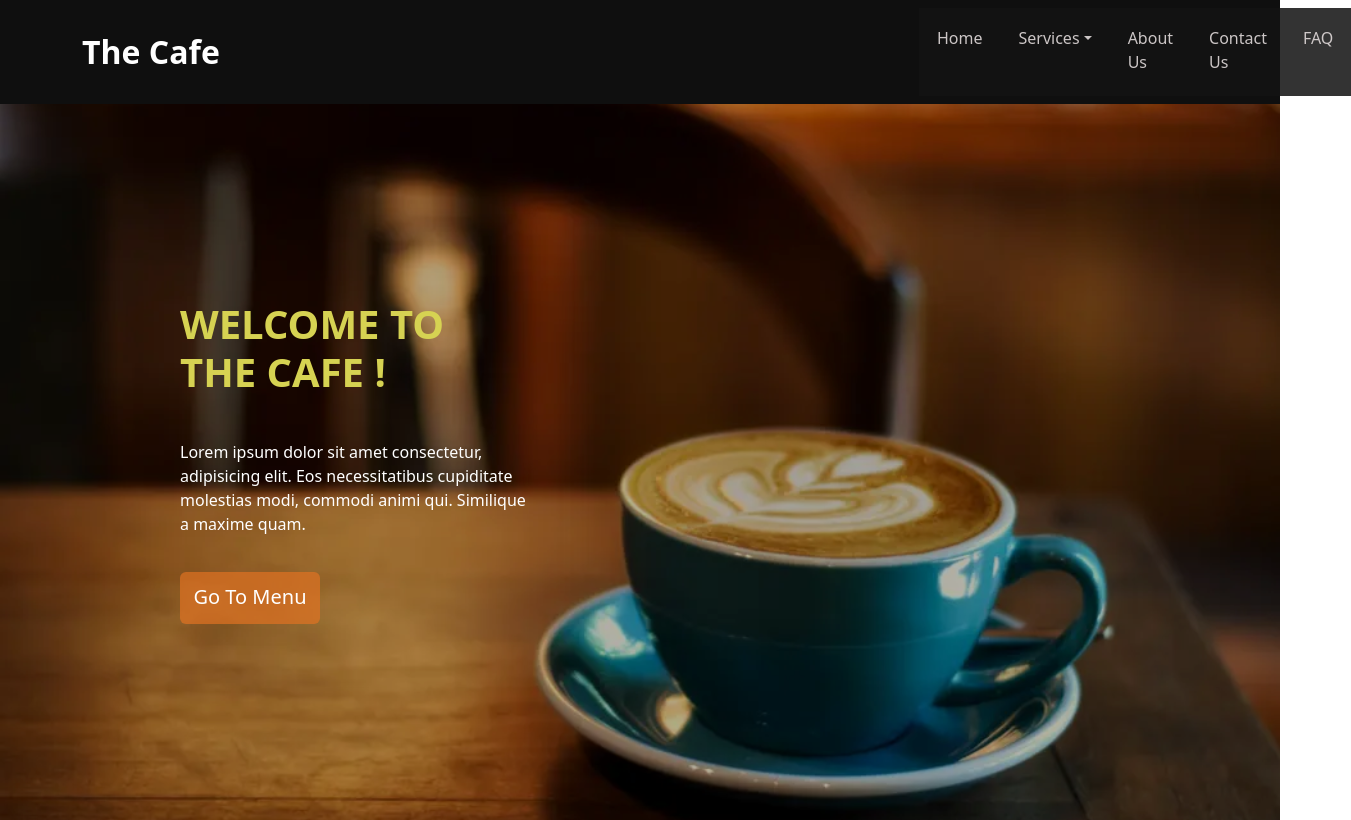
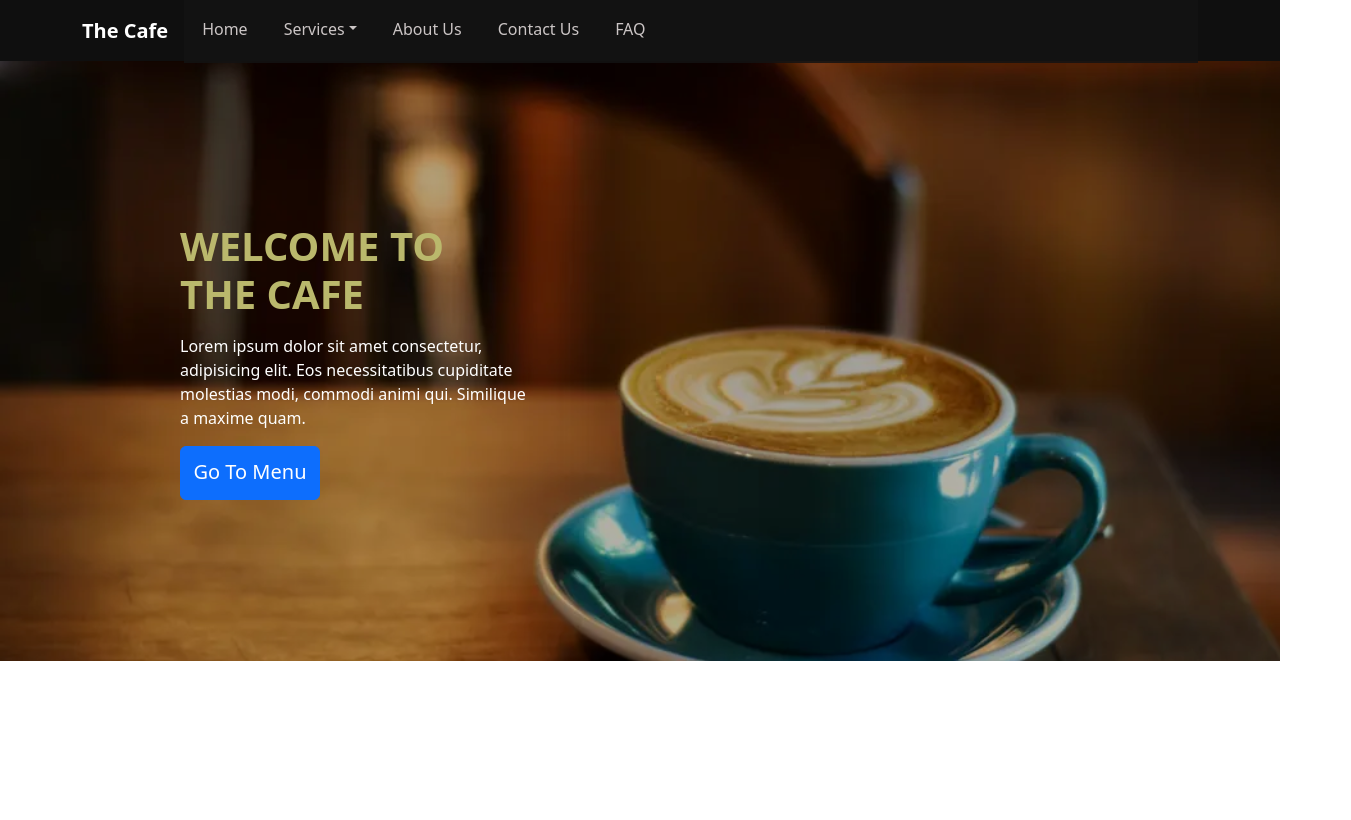
Before and after one commit to Open-Source-Chandigarh/Cafe-Management, a plain HTML site: page index.html in a window 1280 px wide. Shown: the whole page, 1351 px wide, since content can reach past the window. Drawn offline with nearby package versions, Linux system fonts and the light colour scheme.

Commit message:
Revert "modified index and style files and enchanced the landing page."
This reverts commit 1973da9d303b695db9342bdcf8b46062e3b53a93.

```diff
--- a/index.css
+++ b/index.css
@@ -4,13 +4,10 @@
     background-color: rgba(0, 0, 0, 0.942);
 
 }
-strong{
-    font-size: 2rem;
-}
 .container#navbar{
     display: flex;
     flex-direction: row;
-    gap: 42.7em;
+    gap: 45.8em;
 }
 .collapse.navbar-collapse{
     background-color: rgba(19, 19, 19, 0.862);
@@ -27,25 +24,23 @@ strong{
 }
 .collapse.navbar-collapse ul li:hover::after{
     width: 100%;
+    background-color: grey;
 }
 a.btn{
     padding: 10px;
     font-size: 1.25rem;
     width: 40%;
     transition: box-shadow 1s;
-    background-color: rgba(230, 116, 34, 0.66);
-    border: none;
 }
 a.btn:hover{
-    box-shadow: 7px 7px 0px 0px rgb(36, 36, 36);
-    background-color: rgb(230, 116, 34);
+    box-shadow: 2px 2px 0px 0px white;
 }
 a.btn::after{
     content: '';
     width: 0;
     height: 2px;
     display: block;
-    background-color: rgba(214, 209, 209, 0.848);
+    background-color: rgba(0, 0, 0, 0.942);
     border-radius: 10px;
     transition: all 1s;
 
@@ -56,17 +51,12 @@ a.btn:hover::after{
 }
 
 .imdiv{
-    height: 89.5vh;
+    height: 600px;
     background: url(images/cafe.webp) center / cover;
     background-color:rgb(0,0,0, .3);
     background-blend-mode: darken;
-    background-repeat: no-repeat;
-
 }
 
 .written{
     max-width: 350px;
-    display: flex;
-    flex-direction: column;
-    gap: 20px;
 }
--- a/index.html
+++ b/index.html
@@ -22,8 +22,8 @@
 </head>
 
 <body>
-    <div class="navbar navbar-light navbar-expand-md navbar-fixed-top navigation-clean-button">
-        <div class="container" id="navbar">
+    <nav class="navbar navbar-light navbar-expand-md navbar-fixed-top navigation-clean-button">
+        <div class="container">
             <button class="navbar-toggler" data-bs-toggle="collapse" data-bs-target="#mynav"><span
                     class="visually-hidden">.</span><span class="navbar-toggler-icon"></span></button>
             <div>
@@ -57,14 +57,14 @@
                 </ul>
             </div>
         </div>
-    </div>
+    </nav>
     <section>
         <div class="imdiv" data-bss-parallax-bg="true" >
             <div class="container h-100">
                 <div class="row h-100">
                     <div class="col-md-6 text-center text-md-start d-flex d-sm-flex d-md-flex justify-content-center align-items-center justify-content-md-start align-items-md-center justify-content-xl-center">
                         <div class="written">
-                            <h1 class="text-uppercase fw-bold" style="color:#d6d252;">WELCOME TO THE CAFE !</h1>
+                            <h1 class="text-uppercase fw-bold" style="color:#BAB86C;">WELCOME TO THE CAFE</h1>
                             <p class="my-3" style="color:white;">Lorem ipsum dolor sit amet consectetur, adipisicing elit. Eos necessitatibus cupiditate molestias modi, commodi animi qui. Similique a maxime quam.</p>
                             <a href="menu.html" class="btn btn-primary btn-large me-2">Go To Menu</a>
                         </div>
```
